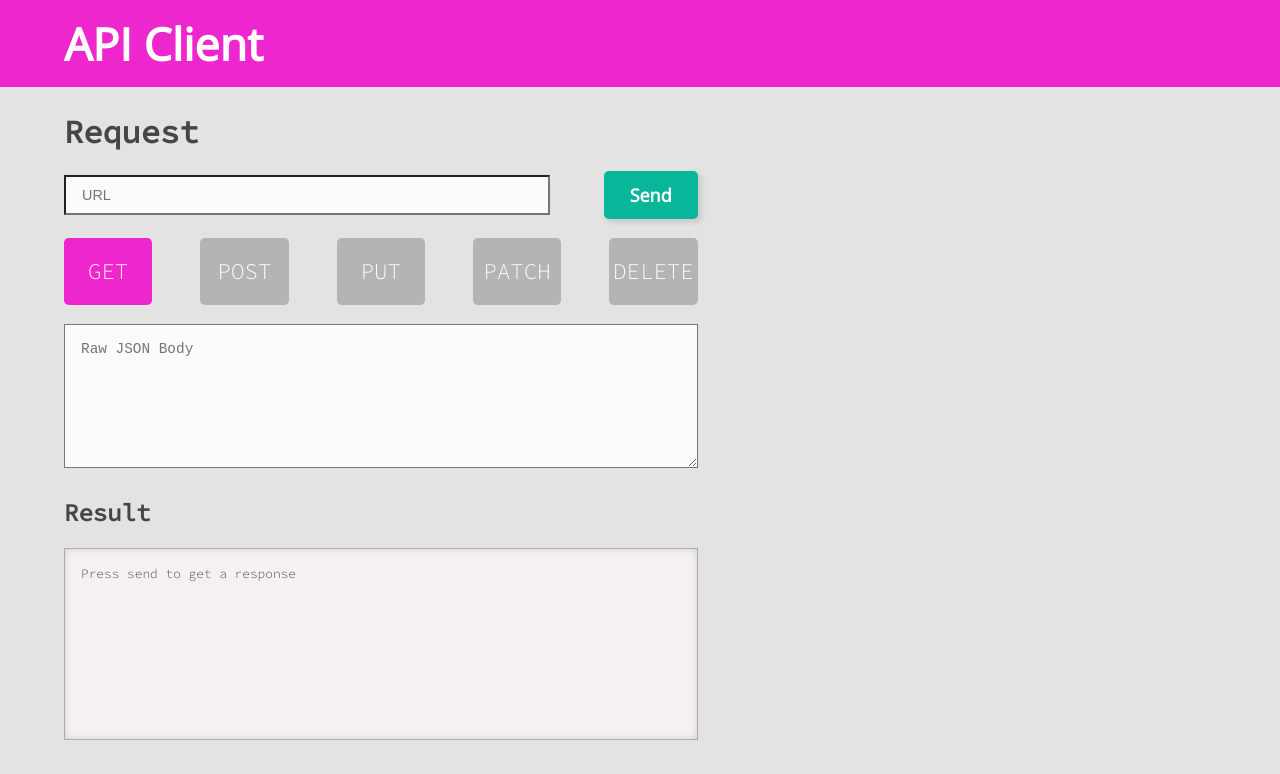
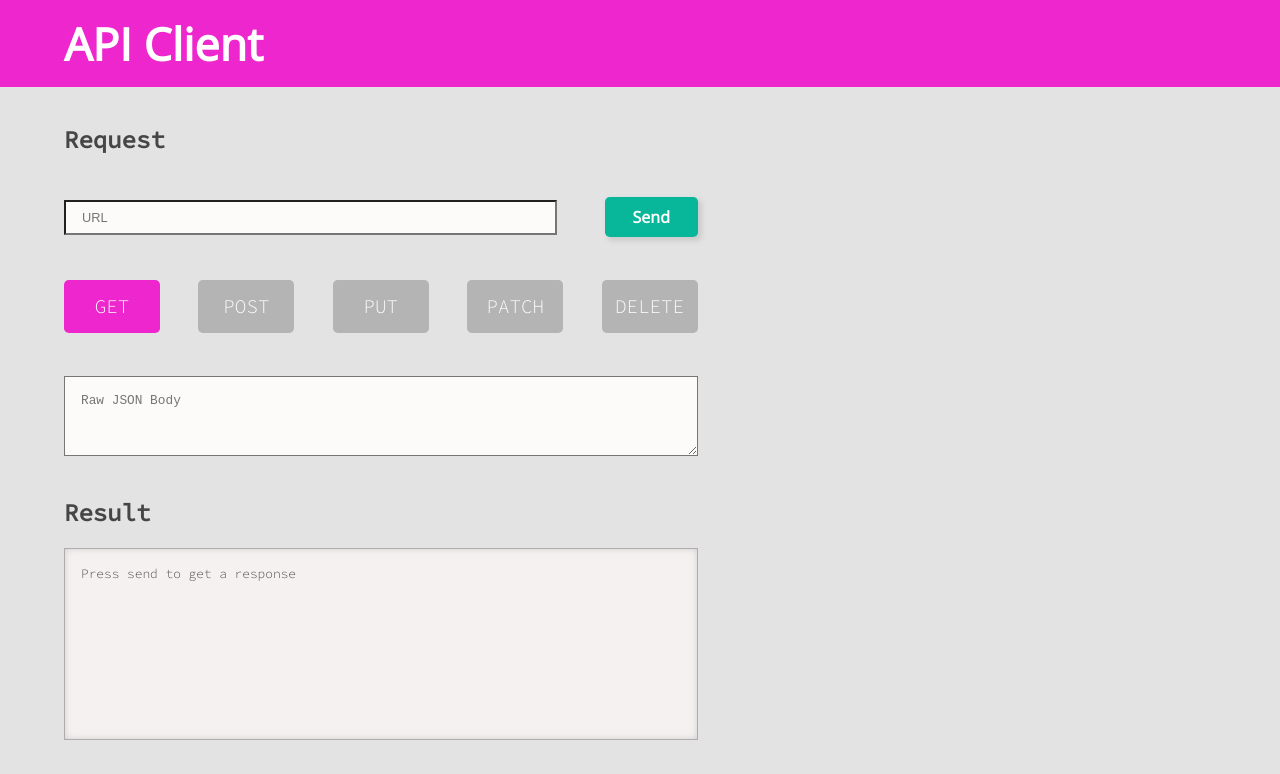
Before and after one commit to DannieSchu/api-client, a React app: page / in a window 1280 px wide. Shown: the top 774 px of the page. Built offline with nearby package versions, Linux system fonts and the light colour scheme.

Commit message:
store requests in local storage

```diff
--- a/src/components/Form/Form.css
+++ b/src/components/Form/Form.css
@@ -2,12 +2,12 @@
   background-color: #08b699;
   font-family: 'Open Sans', sans-serif;
   font-weight: bold;
-  font-size: 18px;
+  font-size: 1rem;
   color: white;
   border-radius: .3rem;
   border: none;
-  height: 3rem;
-  width: 7.5rem;
+  height: 2.5rem;
+  width: 7.3rem;
   margin-left: 3em;
   box-shadow: 3px 3px 5px 1px #ccc;
 }
@@ -20,7 +20,7 @@
   height: 45%;
 
   h2 {
-    font-size: 2em;
+    font-size: 1.5em;
     margin: 0;
   }
 
@@ -34,16 +34,16 @@
 
   input[type="text"] {
     width: 100%;
-    max-width: 65rem;
-    font-size: 0.9rem;
+    max-width: 60rem;
+    font-size: 0.8rem;
     padding-left: 1rem;
-    height: 2.5rem;
+    height: 2.2rem;
     background-color: #fdfafa;
   }
 
   textarea {
-    height: 9rem;
-    font-size: 0.9rem;
+    height: 5rem;
+    font-size: 0.8rem;
     padding: 1rem;
     background-color: #fdfafa;
     font-weight: 400;
@@ -68,17 +68,17 @@
 
   label {
     text-transform: uppercase;
-    font-size: 1.4rem;
+    font-size: 1.2rem;
     color: white;
-    line-height: 3em;
-    height: 3em;
+    line-height: 2.8em;
+    height: 2.8em;
     vertical-align: middle;
     text-align: center;
     background-color: rgb(180, 180, 180);
     border-radius: .3rem;
-    margin-right: 3rem;
-    width: 9rem;
-    min-width: 5rem;
+    margin-right: 2.4rem;
+    width: 8rem;
+    min-width: 4.8rem;
   }
 
   label:last-of-type {
@@ -87,7 +87,6 @@
 
   button:hover {
     background-color: #3ec8b1;
-    box-shadow: 3px 3px 5px 1px #ccc;
   }
 
   button, label {
--- a/src/containers/ClientPage.jsx
+++ b/src/containers/ClientPage.jsx
@@ -1,4 +1,4 @@
-import React, { useState } from 'react';
+import React, { useState, useEffect } from 'react';
 import Form from '../components/Form/Form.jsx';
 import JsonDisplay from '../components/JsonDisplay/JsonDisplay.jsx';
 import RequestHistory from '../components/RequestHistory/RequestHistory.jsx';
@@ -12,6 +12,11 @@ const ClientPage = () => {
   const [results, setResults] = useState(null);
   const [requests, setRequests] = useState([]);
   const [loading, setLoading] = useState(false);
+
+  useEffect(() => {
+    const storage = JSON.parse(localStorage.getItem('requests'));
+    if(storage) setRequests(storage);
+  }, []);
 
   const handleChange = ({ target }) => {
     if(target.name === 'method') setMethod(target.value);
@@ -32,11 +37,10 @@ const ClientPage = () => {
         body: body || null
       }
     ]));
+    localStorage.setItem('requests', JSON.stringify(requests));
   };
 
   const handleClick = request => {
-    // store an item's id
-    // find item by its id in requests array
     setUrl(request.url);
     setMethod(request.method);
     setBody(request.body || null);
```
